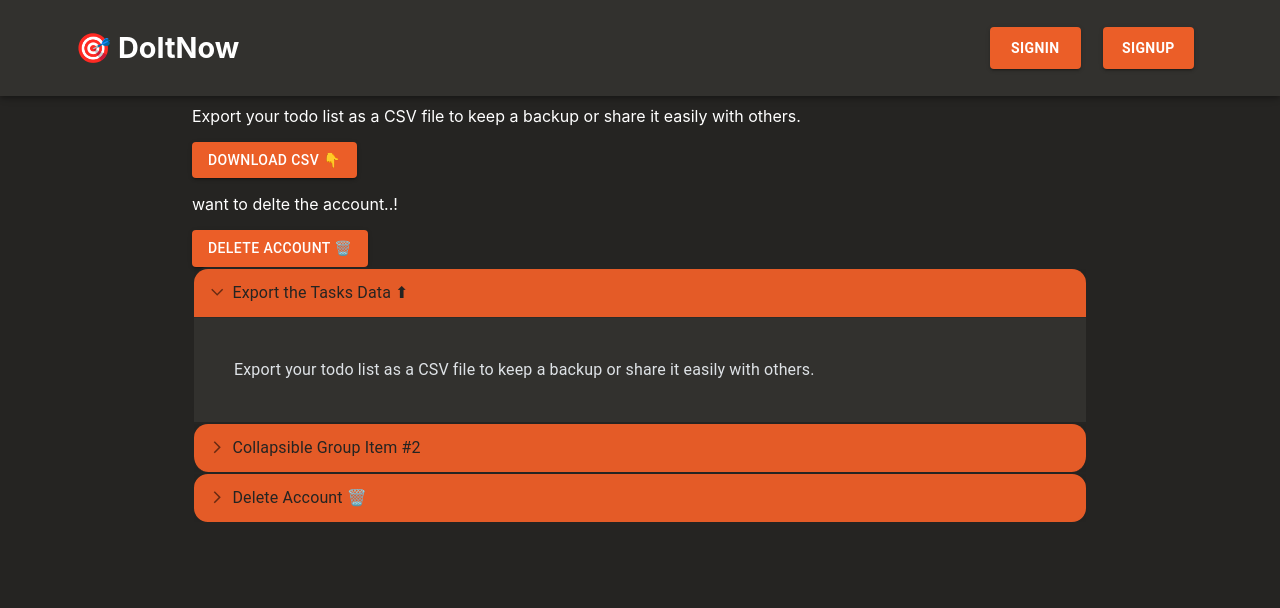
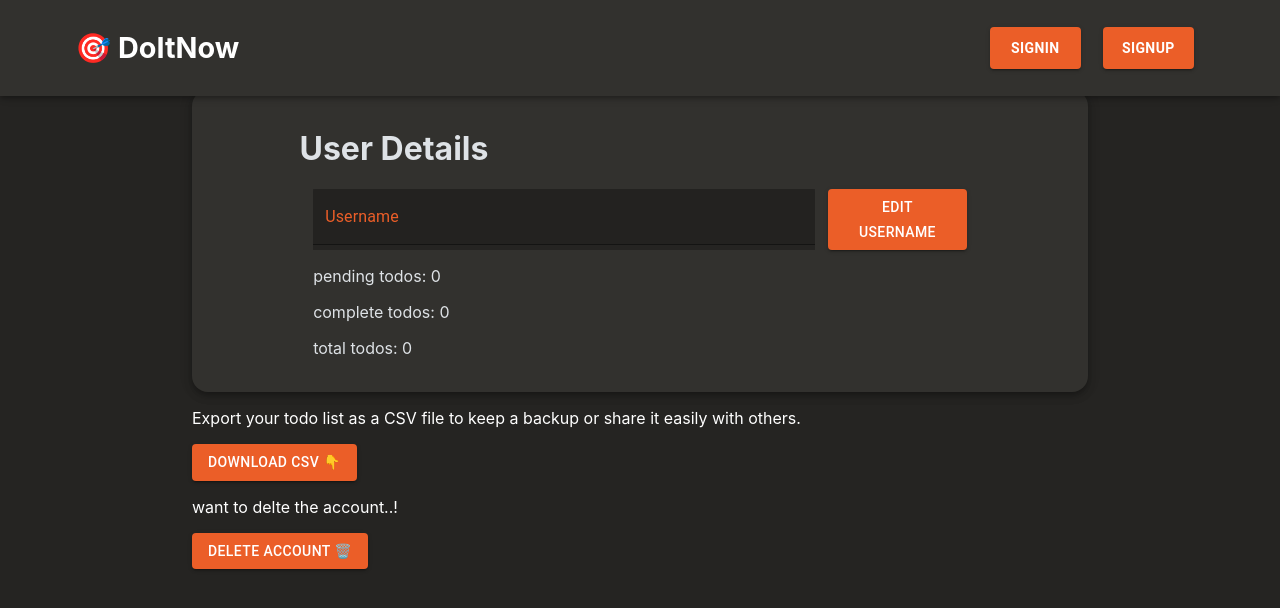
Before and after one commit to dineshnikhil/todo_mern_stack, a React (Create React App) app in the folder client/: page /user in a window 1280 px wide. Shown: the top 608 px of the page. Built offline with nearby package versions, Linux system fonts and the light colour scheme.

Commit message:
changed the styling and added some user details in the user page.

```diff
--- a/client/src/components/Wellcome.jsx
+++ b/client/src/components/Wellcome.jsx
@@ -20,7 +20,7 @@ function Wellcome() {
 				<div>
 					<h1>Welcome to 🎯DoItNow : Your Ultimate Todo Task Manager</h1>
 					<div className="wellcomeActionDiv">
-						<Link to="/signin" className="actionLink">
+						<Link to="/signup" className="actionLink">
 							<Button
 								sx={{
 									fontSize: '1.1rem',
--- /dev/null
+++ b/client/src/routes/User/UserDetails.jsx
@@ -0,0 +1,65 @@
+import React, { useContext } from 'react';
+
+import { Button, Card } from '@mui/material';
+import TextField from '@mui/material/TextField';
+
+import userContext from '../../store/userContext';
+
+function UserDetails() {
+	const userCtx = useContext(userContext);
+	const feildStyling = {
+		width: '80%',
+		marginRight: '2%',
+		fontSize: '1.2rem',
+		backgroundColor: '#252422',
+	};
+	return (
+		<Card
+			sx={{
+				backgroundColor: '#32312E',
+				padding: '2% 12%',
+				boxShadow: 5,
+				borderRadius: '1rem',
+			}}
+		>
+			<h1>User Details</h1>
+			<div
+				style={{
+					margin: '2%',
+				}}
+			>
+				<div
+					style={{
+						display: 'flex',
+					}}
+				>
+					<TextField
+						sx={feildStyling}
+						label="Username"
+						variant="filled"
+						value={userCtx.username}
+						InputLabelProps={{
+							style: {
+								color: '#EB5E28', // Set the color of the label text to any desired color
+							},
+						}}
+					/>
+					<Button variant="contained">Edit Username</Button>
+				</div>
+				<div>
+					<p>
+						pending todos:{' '}
+						{userCtx.todos.filter((task) => !task.completed).length}
+					</p>
+					<p>
+						complete todos:{' '}
+						{userCtx.todos.filter((task) => task.completed).length}
+					</p>
+					<p>total todos: {userCtx.todos.length}</p>
+				</div>
+			</div>
+		</Card>
+	);
+}
+
+export default UserDetails;
--- a/client/src/routes/User/UserPage.jsx
+++ b/client/src/routes/User/UserPage.jsx
@@ -3,17 +3,16 @@ import { useContext, useState } from 'react';
 
 import './UserPage.css';
 
-import { Button } from '@mui/material';
+import { Button, Card } from '@mui/material';
 
 import userContext from '../../store/userContext';
 import CsvExportButton from '../../components/CsvExportButton';
 import ComformationModal from '../../components/ui/popups/ComformationModal';
-import CustomizedAccordions from '../../components/ui/CustomizedAccordions';
+import UserDetails from './UserDetails';
 
 function UserPage() {
 	const [deleteConformation, setDeleteConformation] = useState(false);
 	const userCtx = useContext(userContext);
-	console.log(userCtx);
 
 	function onOpenDeleteConformation() {
 		setDeleteConformation(true);
@@ -51,6 +50,7 @@ function UserPage() {
 				/>
 			)}
 			<div className="userPageDiv">
+				<UserDetails />
 				<p>
 					Export your todo list as a CSV file to keep a backup or share it
 					easily with others.
@@ -60,7 +60,6 @@ function UserPage() {
 				<Button variant="contained" onClick={onOpenDeleteConformation}>
 					Delete Account 🗑️
 				</Button>
-				<CustomizedAccordions />
 			</div>
 		</>
 	);
```
